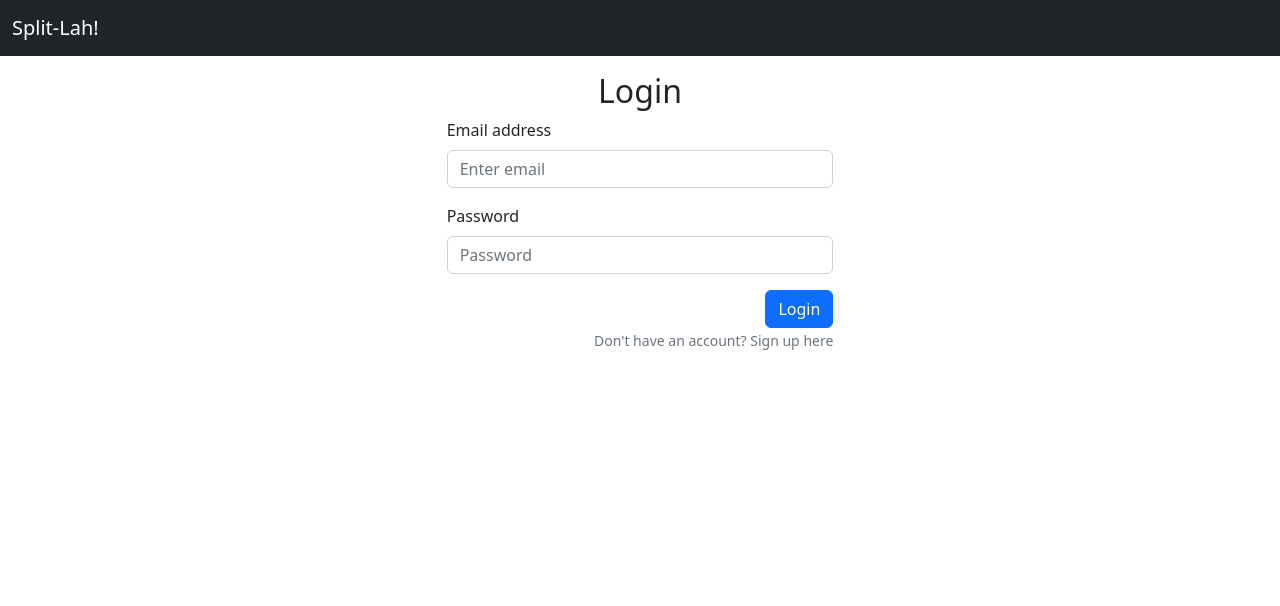
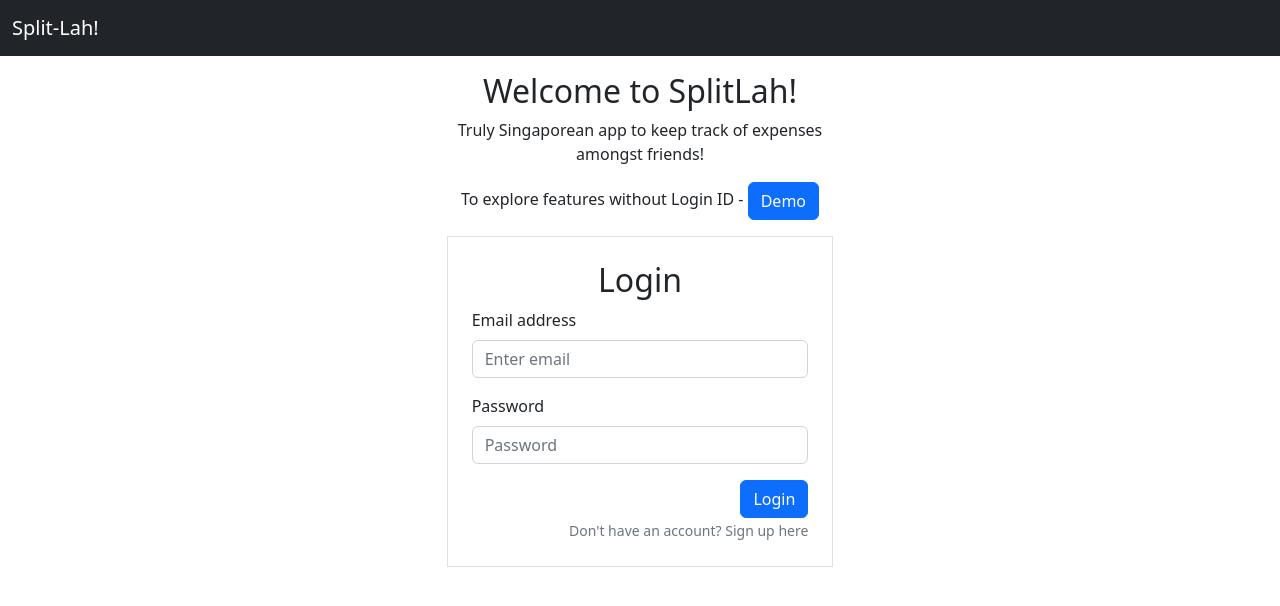
Before and after one commit to SplitLahTeam/SplitLah-, a React (Vite) app in the folder apps/client/: page / in a window 1280 px wide. Shown: the top 606 px of the page. Built offline with nearby package versions, Linux system fonts and the light colour scheme; no server answers.

Commit message:
Added Demo feature

```diff
--- a/apps/client/src/pages/Login.jsx
+++ b/apps/client/src/pages/Login.jsx
@@ -28,11 +28,7 @@ const Login = () => {
       })
   },[])
 
-  const handleSubmit = (event) => {
-    event.preventDefault();
-    const email = event.target.email.value
-    const password = event.target.password.value
-
+  const loginAndNavigate = (email, password) => {
     fetch('/api/users/login', {
       method: 'POST',
       headers: {
@@ -54,14 +50,30 @@ const Login = () => {
       .catch((error)=>{
         console.log(error)
       })
+  }
+
+  const handleSubmit = (event) => {
+    event.preventDefault();
+    const email = event.target.email.value
+    const password = event.target.password.value
+    loginAndNavigate(email, password)
   };
+
+  const handleDemo = () => {
+    const email = "a@gmail.com"
+    const password = "a123"
+    loginAndNavigate(email, password)
+  }
 
   return (
     <Row className="justify-content-center mt-3">
     <Col xs={6} md={4}>
       <Container fluid>
-        <Form method="post" onSubmit={handleSubmit}>
-          <Form.Group className="mb-3" controlId="formBasicEmail">
+          <h2 className='text-center'>Welcome to SplitLah!</h2>
+          <p className='text-center'> Truly Singaporean app to keep track of expenses amongst friends! </p>
+          <p className="text-center">To explore features without Login ID - <Button variant="primary" onClick={handleDemo}>Demo</Button> </p>
+        <Form method="post" onSubmit={handleSubmit} className="border p-4">
+          <Form.Group className="mb-3 " controlId="formBasicEmail">
             <h2 className='text-center'>Login</h2>
             {loginFail && <p variant='primary'>Login Failed</p>}
             <Form.Label>Email address</Form.Label>
```
